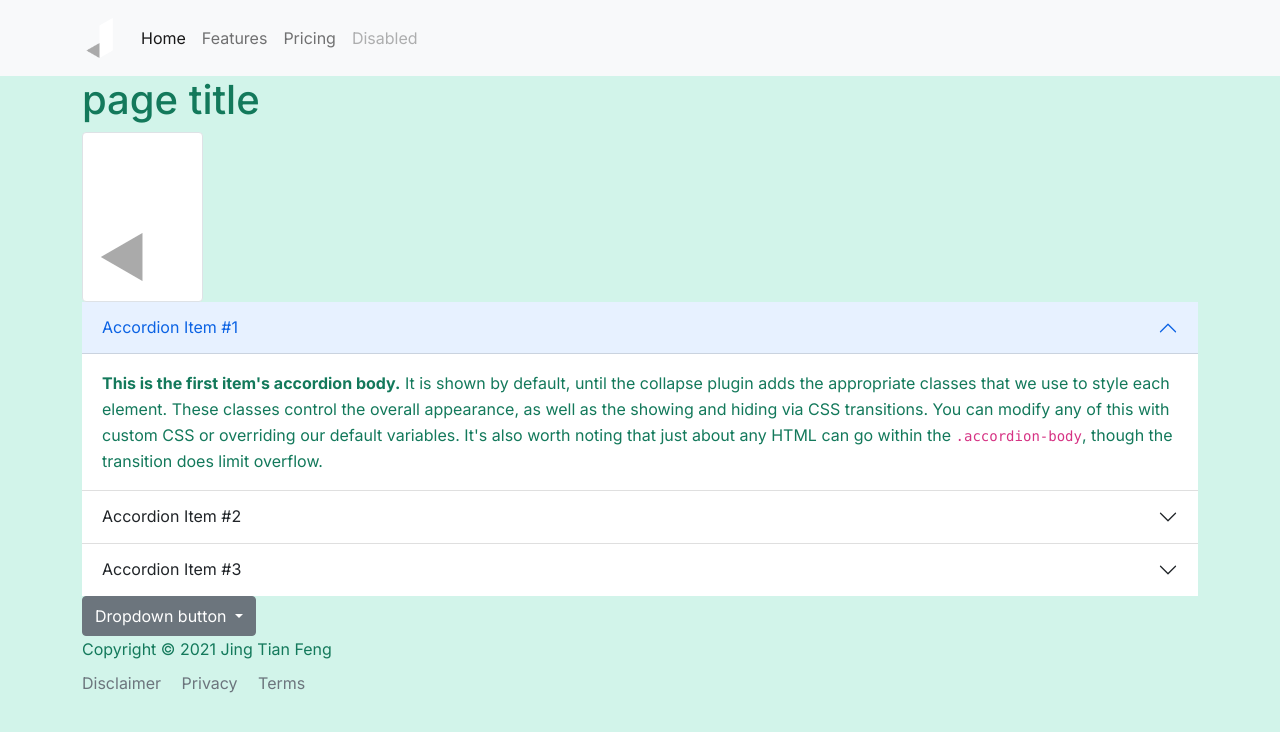
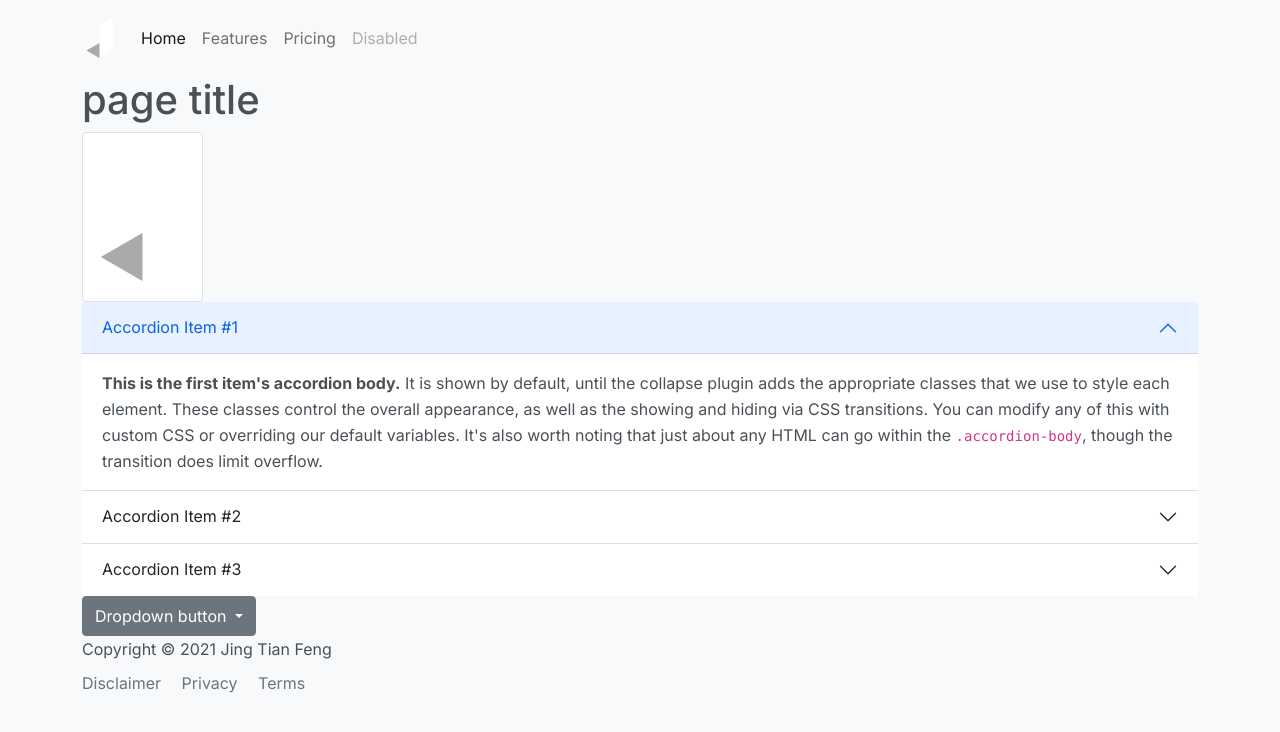
Before and after one commit to jingtianfeng/jekytrap-playground-realestate, a Jekyll site: the page built from index.html, in a window 1280 px wide. Shown: the top 732 px of the page. Built offline with Jekyll 4.4.1, drawn with Linux system fonts in a browser that asks for light colours.

Commit message:
Tweak styles: $body-*

```diff
--- a/assets/css/styles.scss
+++ b/assets/css/styles.scss
@@ -9,8 +9,8 @@ $line-height-base: 1.625;
 @import "bootstrap/variables";
 @import "bootstrap/mixins";
 
-$body-bg: $teal-100;
-$body-color: $teal-700;
+$body-bg: $gray-100;
+$body-color: $gray-700;
 
 @import "bootstrap/root";
 @import "bootstrap/reboot";
```
